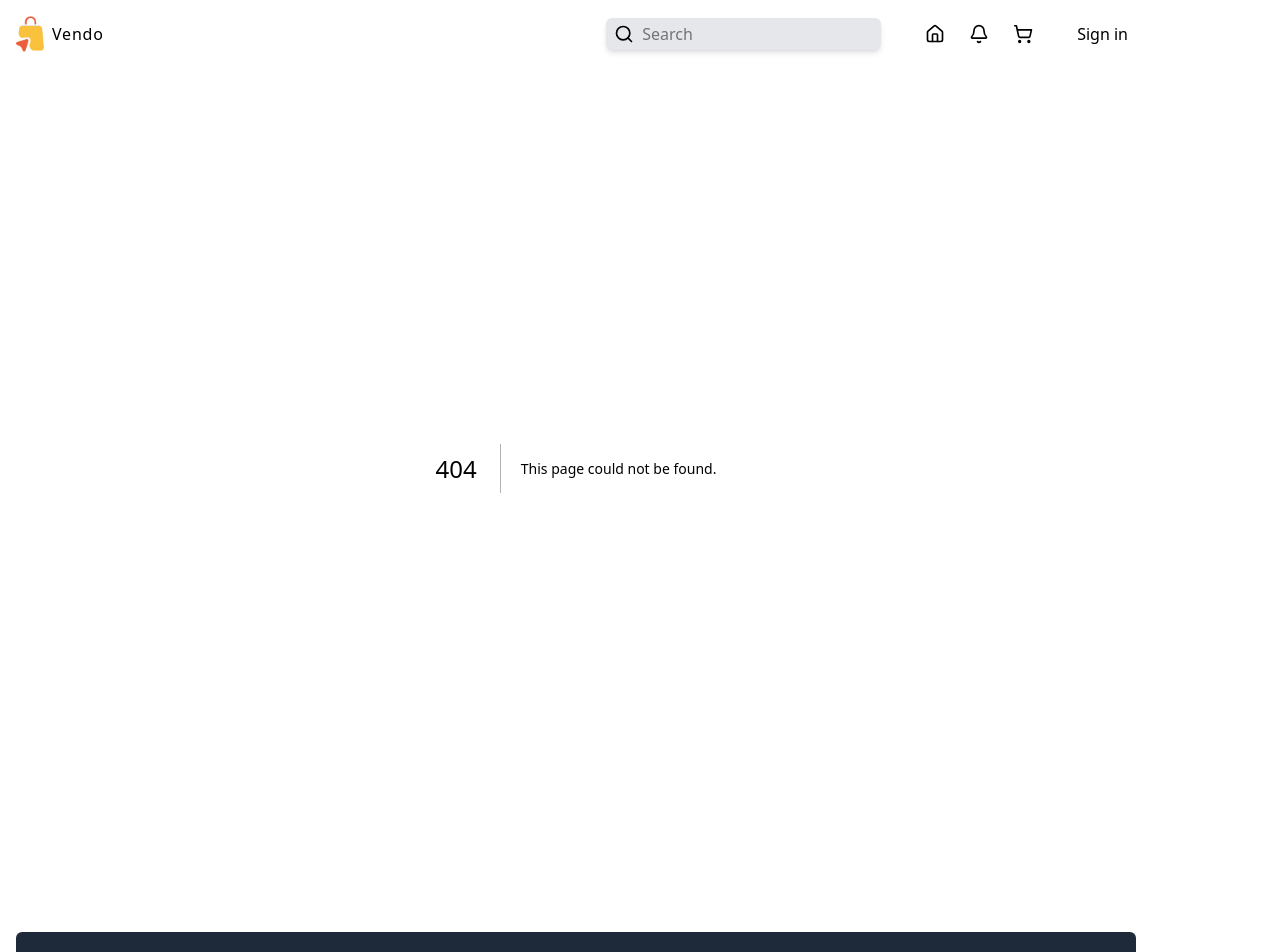
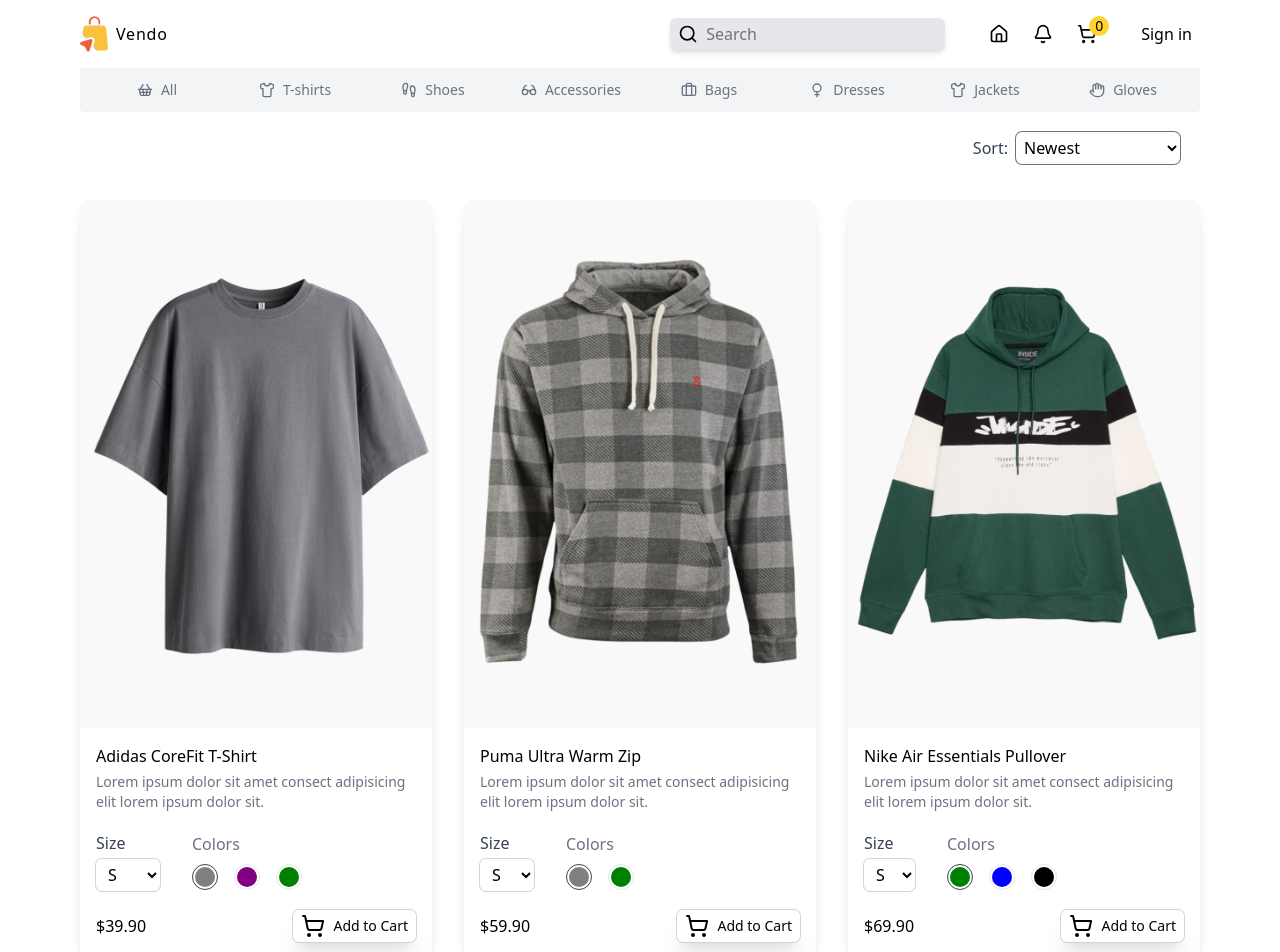
Before and after one commit to SubhodeepSamanta/Vendo, a Next.js app in the folder client/: page /products in a window 1280 px wide. Before the commit this address had no page. Shown: the top 952 px of the page. Built offline with nearby package versions, Linux system fonts and the light colour scheme.

Commit message:
add products page and filters

```diff
--- a/client/src/app/page.tsx
+++ b/client/src/app/page.tsx
@@ -1,14 +1,16 @@
-import Categories from "@/components/Categories";
 import ProductsList from "@/components/ProductsList";
 import Image from "next/image";
 
-export default function Home() {
+const Home= async({searchParams}:{searchParams:{category:string}})=>{
+  const category= searchParams.category;
   return (
     <>
     <div className="relative w-full aspect-[3/1]">
       <Image src='/featured.png' alt="featured" fill />
     </div>
-    <ProductsList/>
+    <ProductsList category={category} params='home'/>
     </>
   );
 }
+
+export default Home;
--- /dev/null
+++ b/client/src/app/products/page.tsx
@@ -0,0 +1,13 @@
+import ProductsList from '@/components/ProductsList'
+import React from 'react'
+
+const products = ({searchParams}:{searchParams:{category:string}}) => {
+    const category=searchParams.category;
+  return (
+    <div>
+        <ProductsList category={category} params='products'/>
+    </div>
+  )
+}
+
+export default products
--- /dev/null
+++ b/client/src/components/Filter.tsx
@@ -0,0 +1,29 @@
+"use client"
+import { usePathname, useRouter, useSearchParams } from "next/navigation";
+import React from "react";
+
+const Filter = () => {
+  const searchParams= useSearchParams();
+  const router= useRouter();
+  const pathname= usePathname();
+
+  const handleFilter=(value:string)=>{
+    const params= new URLSearchParams(searchParams);
+    params.set("sort",value);
+    router.push(`${pathname}?${params.toString()}`, {scroll:false});
+  }
+
+  return (
+    <div className="w-full flex gap-2 items-center justify-end text-gray-700 py-5 pr-5">
+      Sort:
+      <select name="sort" id="sort" className="ring ring-gray-500 p-1 text-black rounded-md cursor-pointer" onChange={(e)=>handleFilter(e.target.value)}>
+        <option value="newest">Newest</option>
+        <option value="oldest">Oldest</option>
+        <option value="asc">Price: Low to High</option>
+        <option value="desc">Price: High to Low</option>
+      </select>
+    </div>
+  );
+};
+
+export default Filter;
--- a/client/src/components/Navbar.tsx
+++ b/client/src/components/Navbar.tsx
@@ -3,6 +3,7 @@
 import SearchBar from './Searchbar'
 import Link from 'next/link'
 import { Bell, Home, ShoppingCart } from 'lucide-react'
+import ShoppingCartIcon from './ShoppingCartIcon'
 
 const Navbar = () => {
   return (
@@ -17,7 +18,7 @@
                 <Home className='h-5 w-5 ml-4 md:ml-5'/>
             </Link>
             <Bell className='h-5 w-5'/>
-            <ShoppingCart className='h-5 w-5 mr-2 md:mr-5'/>
+            <ShoppingCartIcon/>
             <Link href='/'>Sign in</Link>
         </div>
     </nav>
--- a/client/src/components/ProductsCard.tsx
+++ b/client/src/components/ProductsCard.tsx
@@ -28,15 +28,15 @@
           <p className='text-sm text-gray-500'>{product.shortDescription}</p>
         </div>
         <div className='flex items-center justify-start pl-4 gap-6 mb-4'>
-          <p className='flex flex-col text-gray-700 gap-1'>
+          <div className='flex flex-col text-gray-700 gap-1'>
             Size
             <select name="size" id="size" className='px-2 py-1 rounded-md ring ring-gray-300 text-black cursor-pointer' onChange={(e)=>handleProductType({type:"size",value:e.target.value})}>
               {product.sizes.map((size)=>(
-                <option value={size}>{size.toUpperCase()}</option>
+                <option key={size} value={size}>{size.toUpperCase()}</option>
               ))}
             </select>
-          </p>
-          <p className='flex flex-col gap-2 text-gray-500 px-2 py-1'>
+          </div>
+          <div className='flex flex-col gap-2 text-gray-500 px-2 py-1'>
             Colors
             <div className='flex gap-4'>
               {product.colors.map((color)=>(
@@ -45,7 +45,7 @@
                 </div>
               ))}
             </div>
-          </p>
+          </div>
         </div>
         <div className='flex items-center justify-between m-4'>
           <p className='text-md font-medium'>${product.price.toFixed(2)}</p>
--- a/client/src/components/ProductsList.tsx
+++ b/client/src/components/ProductsList.tsx
@@ -1,6 +1,8 @@
 import { ProductsTypes } from "@/types";
 import Categories from "./Categories"
 import ProductsCard from "./ProductsCard"
+import Link from "next/link";
+import Filter from "./Filter";
 
 const products: ProductsTypes = [
   {
@@ -113,17 +115,21 @@
   },
 ];
 
-const ProductsList = () => {
+const ProductsList = ({category,params}:{category:string,params:'home'|'products'}) => {
   return (
     <div>
         <Categories/>
-        <div className="grid grid-cols-1 sm:grid-cols-2 xl:grid-cols-3 2xl:grid-cols-4 gap-8">
+        {
+          params==='products' && <Filter/>
+        }
+        <div className="w-full grid grid-cols-1 sm:grid-cols-2 xl:grid-cols-3 2xl:grid-cols-4 gap-8">
           {
             products.map((product)=>(
               <ProductsCard key={product.id} product={product}/>
             ))
           }
         </div>
+          <Link href={category?`/products?category=${category}`:`/products`} className="w-full flex justify-end mt-8 underline cursor-pointer">View All Products</Link>
     </div>
   )
 }
--- /dev/null
+++ b/client/src/components/ShoppingCartIcon.tsx
@@ -0,0 +1,14 @@
+import { ShoppingCart } from 'lucide-react'
+import Link from 'next/link'
+import React from 'react'
+
+const ShoppingCartIcon = () => {
+  return (
+    <Link href='/cart' className='relative cursor-pointer'>
+        <ShoppingCart className='h-5 w-5 mr-2 md:mr-5'/>
+        <div className='absolute h-5 w-5 text-sm flex items-center justify-center rounded-full -top-2 right-2 bg-amber-300'>0</div>
+    </Link>
+  )
+}
+
+export default ShoppingCartIcon
```
